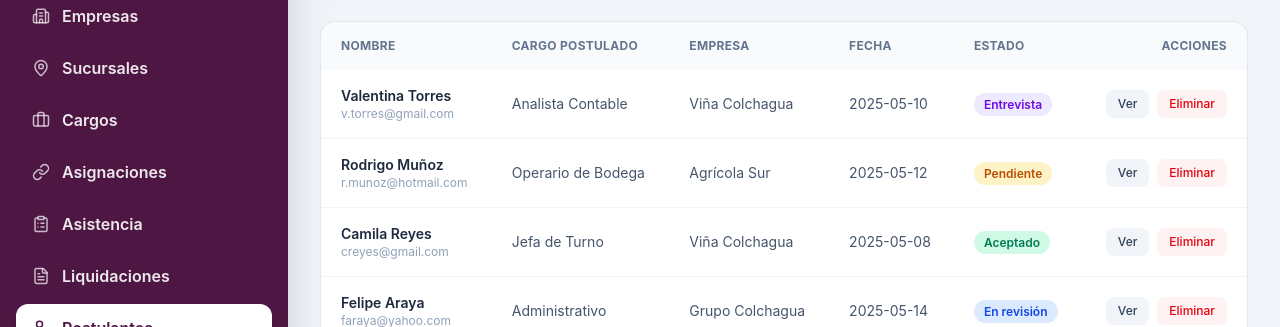
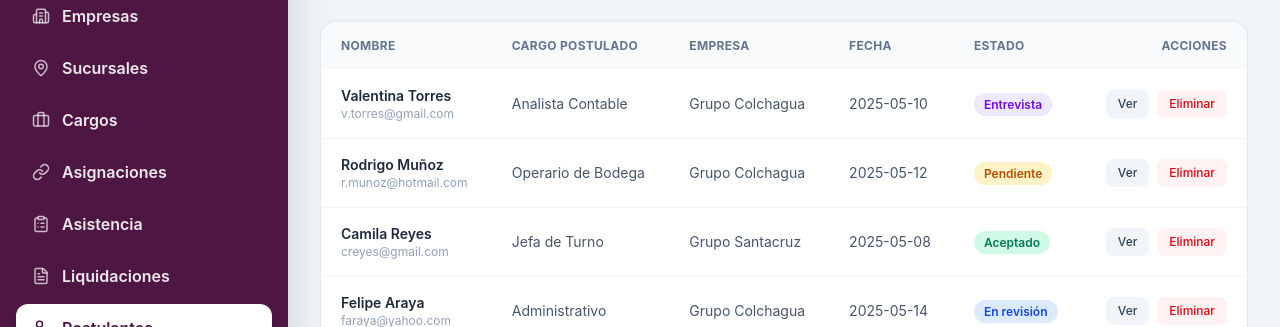
Before and after one commit to RIDSdiseno/Front-Grupocolchagua, a React (Vite) app: page /postulantes in a window 1280 px wide. Shown: the part 333-660 px from the top of the page. Built offline with nearby package versions, Linux system fonts and the light colour scheme; sample sign-in values are in the browser's storage.

Commit message:
iconos y apartados

```diff
--- a/src/pages/Postulantes.tsx
+++ b/src/pages/Postulantes.tsx
@@ -26,9 +26,9 @@ const estadoConfig: Record<Estado, { color: string; bg: string }> = {
 const estadosLista: Estado[] = ["Pendiente", "En revisión", "Entrevista", "Aceptado", "Rechazado"];
 
 const datosIniciales: Postulante[] = [
-  { id: 1, nombre: "Valentina Torres",  email: "v.torres@gmail.com",  telefono: "+56 9 1234 5678", cargo: "Analista Contable",  empresa: "Viña Colchagua",  fechaPostulacion: "2025-05-10", estado: "Entrevista",  nota: "Experiencia sólida en contabilidad." },
-  { id: 2, nombre: "Rodrigo Muñoz",     email: "r.munoz@hotmail.com", telefono: "+56 9 8765 4321", cargo: "Operario de Bodega", empresa: "Agrícola Sur",    fechaPostulacion: "2025-05-12", estado: "Pendiente" },
-  { id: 3, nombre: "Camila Reyes",      email: "creyes@gmail.com",    telefono: "+56 9 5555 1234", cargo: "Jefa de Turno",      empresa: "Viña Colchagua",  fechaPostulacion: "2025-05-08", estado: "Aceptado",    nota: "Perfil ideal para el cargo." },
+  { id: 1, nombre: "Valentina Torres",  email: "v.torres@gmail.com",  telefono: "+56 9 1234 5678", cargo: "Analista Contable",  empresa: "Grupo Colchagua",  fechaPostulacion: "2025-05-10", estado: "Entrevista",  nota: "Experiencia sólida en contabilidad." },
+  { id: 2, nombre: "Rodrigo Muñoz",     email: "r.munoz@hotmail.com", telefono: "+56 9 8765 4321", cargo: "Operario de Bodega", empresa: "Grupo Colchagua",    fechaPostulacion: "2025-05-12", estado: "Pendiente" },
+  { id: 3, nombre: "Camila Reyes",      email: "creyes@gmail.com",    telefono: "+56 9 5555 1234", cargo: "Jefa de Turno",      empresa: "Grupo Santacruz",  fechaPostulacion: "2025-05-08", estado: "Aceptado",    nota: "Perfil ideal para el cargo." },
   { id: 4, nombre: "Felipe Araya",      email: "faraya@yahoo.com",    telefono: "+56 9 9999 8888", cargo: "Administrativo",     empresa: "Grupo Colchagua", fechaPostulacion: "2025-05-14", estado: "En revisión" },
   { id: 5, nombre: "Sofía Gutiérrez",   email: "sofia.g@gmail.com",   telefono: "+56 9 7777 2222", cargo: "Asistente de RRHH",  empresa: "Grupo Colchagua", fechaPostulacion: "2025-05-11", estado: "Rechazado",   nota: "No cumple requisitos mínimos." },
 ];
```
